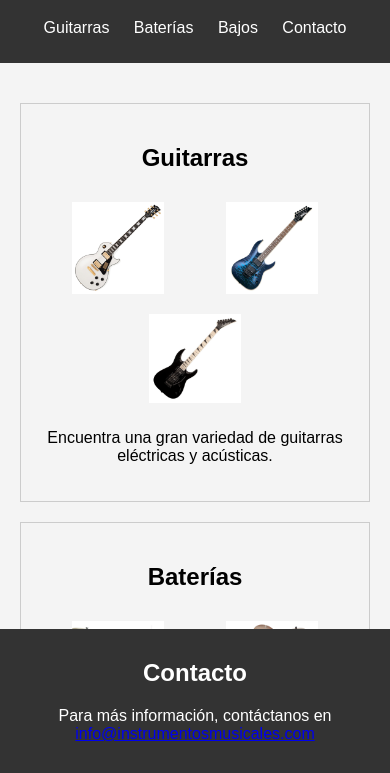
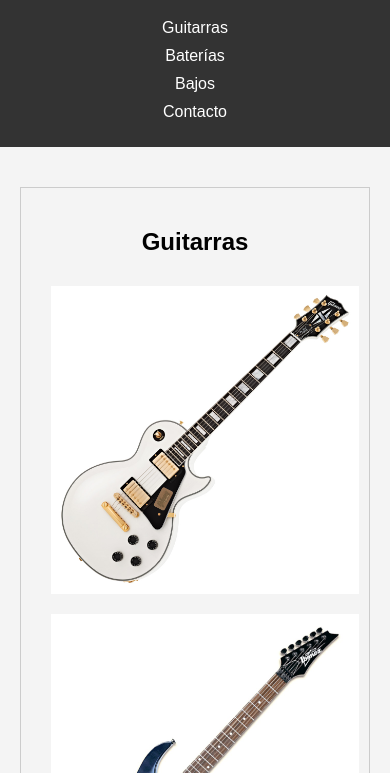
Before and after one commit to alexismena2022/63315, a plain HTML site: page index.html in a window 390 px wide. Shown: the part 71-844 px from the top of the page. Drawn offline with Linux system fonts and the light colour scheme.

Commit message:
se agrega media para adaptarse a los dispositivos.

```diff
--- a/styles.css
+++ b/styles.css
@@ -64,3 +64,26 @@ footer {
     margin: 10px;
     display: block;
 }
+
+/* Media Queries */
+@media (max-width: 768px) {
+    nav ul li {
+        display: block;
+        margin: 10px 0;
+    }
+
+    .recuadro img {
+        max-width: 45%;
+    }
+}
+
+@media (max-width: 480px) {
+    .recuadro img {
+        max-width: 100%;
+    }
+
+    footer {
+        position: static;
+        padding: 20px 0;
+    }
+}
```
